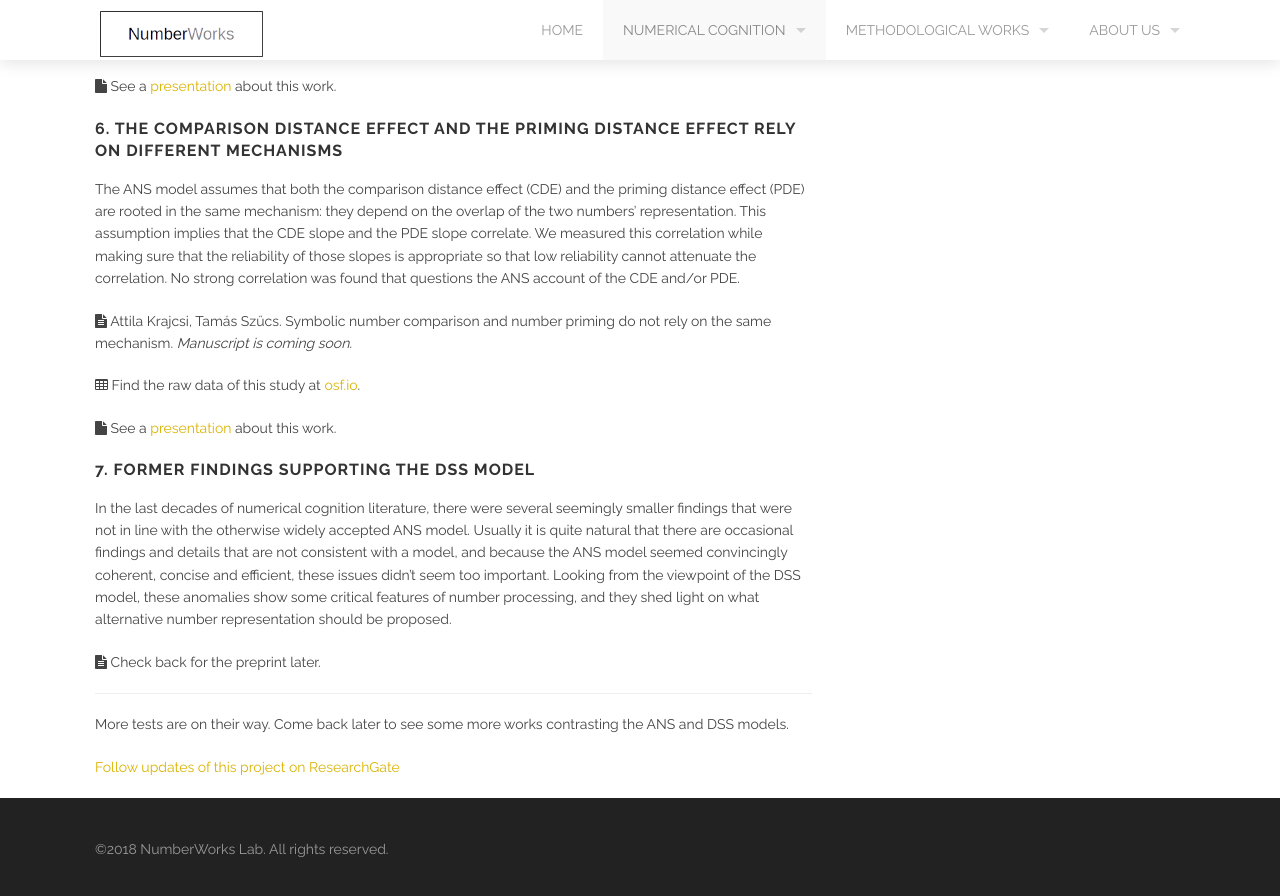
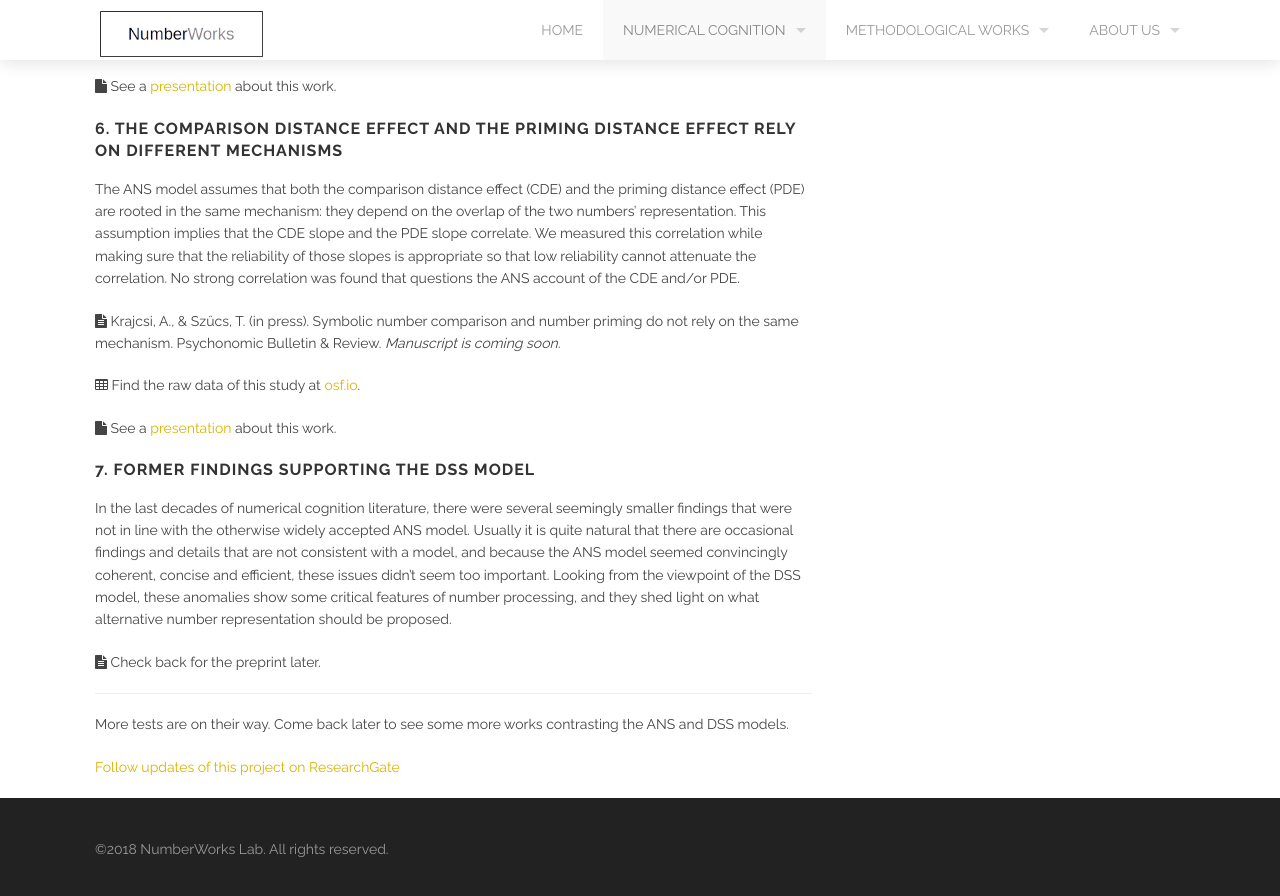
Before and after one commit to theNumberWorks/numberworks_website, a Jekyll site: the page built from discrete_semantic_system.md, in a window 1280 px wide and 900 px high, scrolled down 3919 px. Shown: the top 896 px of the window. Built offline with Jekyll 4.4.1, drawn with Linux system fonts in a browser that asks for light colours.

Commit message:
Update discrete_semantic_system.md

```diff
--- a/discrete_semantic_system.md
+++ b/discrete_semantic_system.md
@@ -90,7 +90,8 @@ The ANS model can explain several numerical interferences (e.g., the interferenc
 ### 6. The comparison distance effect and the priming distance effect rely on different mechanisms
 The ANS model assumes that both the comparison distance effect (CDE) and the priming distance effect (PDE) are rooted in the same mechanism: they depend on the overlap of the two numbers' representation. This assumption implies that the CDE slope and the PDE slope correlate. We measured this correlation while making sure that the reliability of those slopes is appropriate so that low reliability cannot attenuate the correlation. No strong correlation was found that questions the ANS account of the CDE and/or PDE.
 
-<i class='fa fa-file-text'></i> Attila Krajcsi, Tamás Szűcs. Symbolic number comparison and number priming do not rely on the same mechanism. <i>Manuscript is coming soon.</i>
+<i class='fa fa-file-text'></i> Krajcsi, A., & Szűcs, T. (in press). Symbolic number comparison and number priming do not rely on the same mechanism. Psychonomic Bulletin & Review. <i>Manuscript is coming soon.</i>
+
 
 <i class='fa fa-table'></i> Find the raw data of this study at [osf.io](https://osf.io/bs94q/).
 
```
